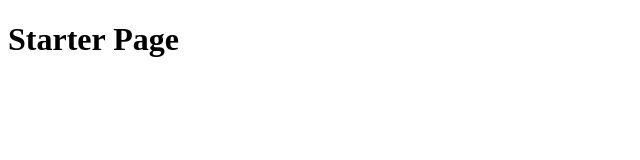
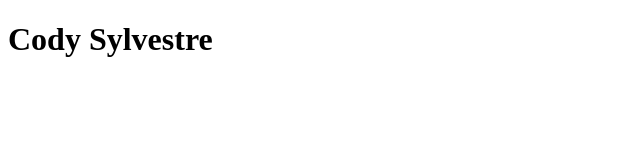
Before and after one commit to sylv0053/starter, a plain HTML site: page index.html in a window 1280 px wide. Shown: the whole page, without its empty margins (0-640 px from the left). Drawn offline with Linux system fonts and the light colour scheme.

Commit message:
Updated header in index to show name, added two gitignore entries, and added my gh-pages version of my repository

```diff
--- a/index.html
+++ b/index.html
@@ -7,6 +7,6 @@
     <title>Starter Project</title>
 </head>
 <body>
-    <h1>Starter Page</h1>
+    <h1>Cody Sylvestre</h1>
 </body>
 </html>
```
Also changed, not shown: 2 other files.
